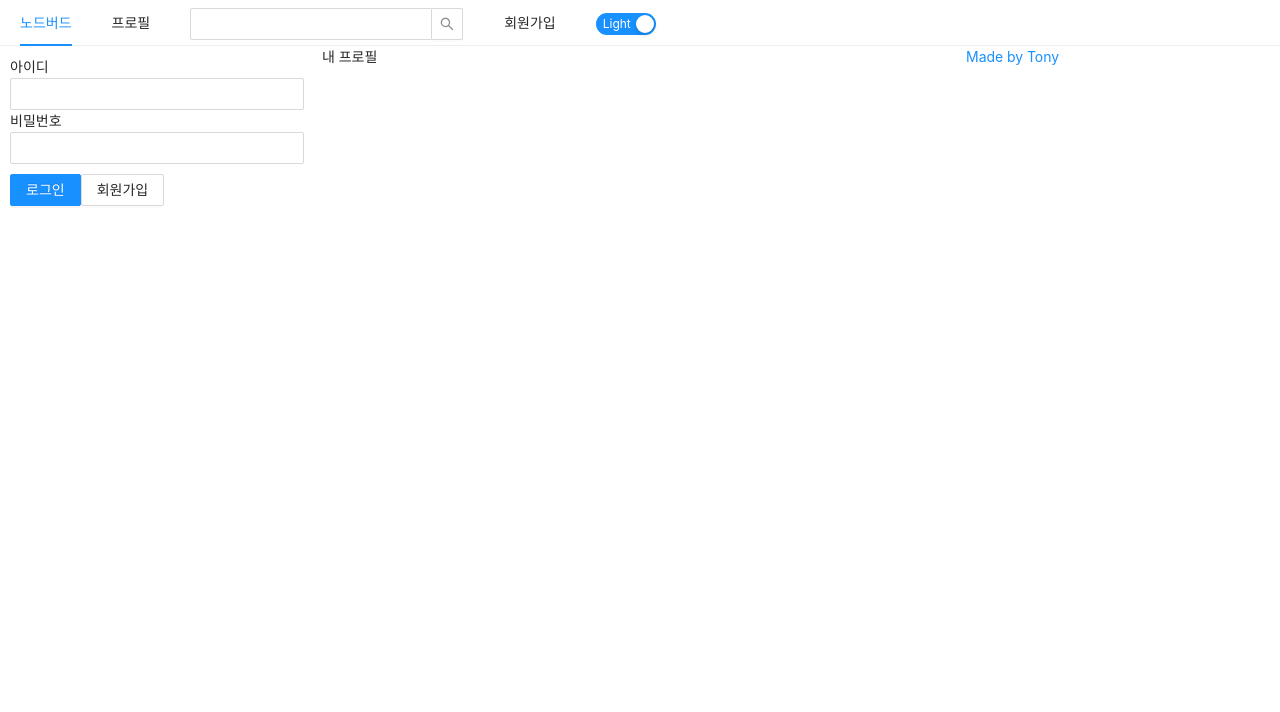
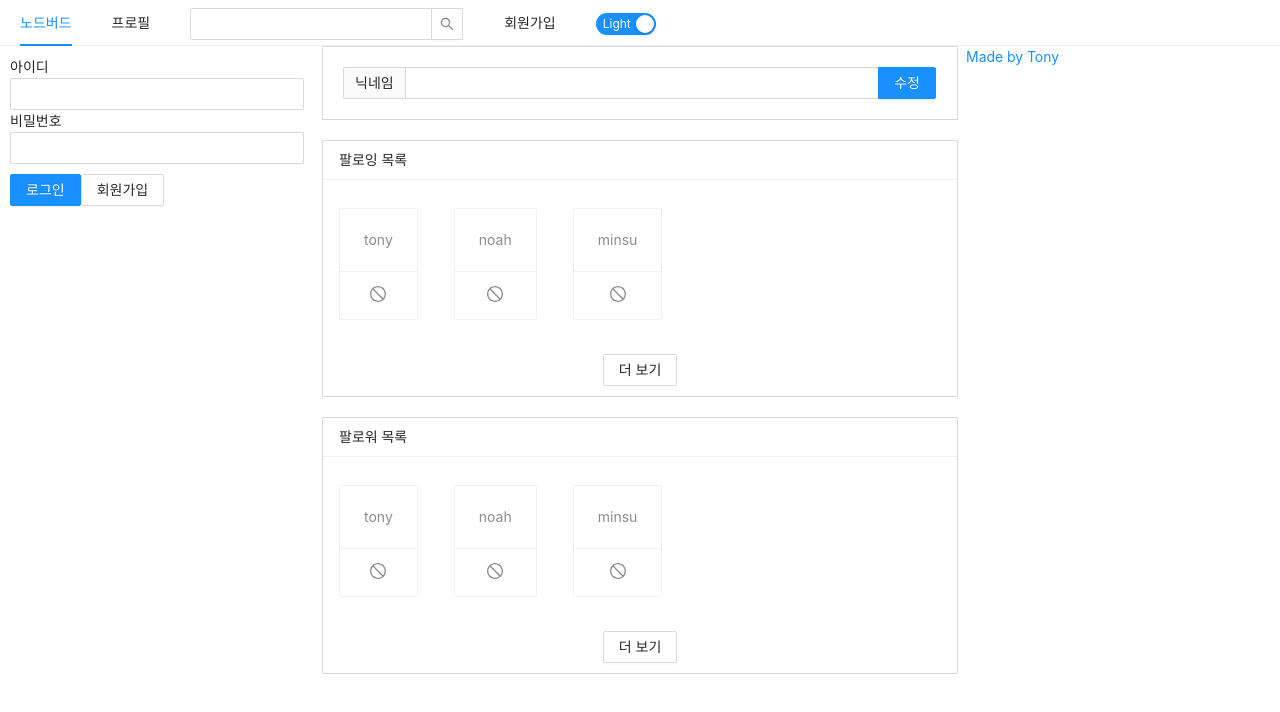
Before and after one commit to TaehwanGo/node-bird, a Next.js app in the folder front/: page /profile in a window 1280 px wide. Shown: the top 712 px of the page. Built offline with nearby package versions, Linux system fonts and the light colour scheme.

Commit message:
1-8. 프로필 페이지 만들기

```diff
--- a/front/components/AppLayout.js
+++ b/front/components/AppLayout.js
@@ -71,7 +71,11 @@
           {children}
         </Col>
         <Col xs={24} md={6}>
-          <a href="https://www.taehwango.info" target="_blank" rel="noreferrer">
+          <a
+            href="https://www.taehwango.info"
+            target="_blank"
+            rel="noreferrer noopener"
+          >
             Made by Tony
           </a>
         </Col>
--- /dev/null
+++ b/front/components/FollowList.js
@@ -0,0 +1,36 @@
+import React from 'react';
+import PropTypes from 'prop-types';
+import { List, Button, Card } from 'antd';
+import { StopOutlined } from '@ant-design/icons';
+
+const FollowList = ({ header, data }) => {
+  return (
+    <List
+      style={{ marginBottom: 20 }}
+      grid={{ gutter: 4, xs: 2, md: 3 }}
+      header={<div>{header}</div>}
+      size="small"
+      loadMore={
+        <div style={{ textAlign: 'center', margin: '10px 0' }}>
+          <Button>더 보기</Button>
+        </div>
+      }
+      bordered
+      dataSource={data}
+      renderItem={item => (
+        <List.Item style={{ marginTop: 20 }}>
+          <Card actions={[<StopOutlined key="stop" />]}>
+            <Card.Meta description={item.nickname} />
+          </Card>
+        </List.Item>
+      )}
+    />
+  );
+};
+
+FollowList.propTypes = {
+  header: PropTypes.string.isRequired,
+  data: PropTypes.array.isRequired,
+};
+
+export default FollowList;
--- /dev/null
+++ b/front/components/NicknameEditForm.js
@@ -0,0 +1,18 @@
+import React, { useMemo } from 'react';
+import { Form, Input } from 'antd';
+
+const NicknameEditForm = () => {
+  const style = useMemo(() => ({
+    marginBottom: '20px',
+    border: '1px solid #d9d9d9',
+    padding: '20px',
+  }));
+
+  return (
+    <Form style={style}>
+      <Input.Search addonBefore="닉네임" enterButton="수정" />
+    </Form>
+  );
+};
+
+export default NicknameEditForm;
--- a/front/pages/profile.js
+++ b/front/pages/profile.js
@@ -1,15 +1,29 @@
 import React from 'react'; // next에선 안해도 됨(해도 상관은 없음)
 import AppLayout from '../components/AppLayout';
 import Head from 'next/head';
+import NicknameEditForm from '../components/NicknameEditForm';
+import FollowList from '../components/FollowList';
 
 const Profile = () => {
+  const followerList = [
+    { nickname: 'tony' },
+    { nickname: 'noah' },
+    { nickname: 'minsu' },
+  ];
+  const followingList = [
+    { nickname: 'tony' },
+    { nickname: 'noah' },
+    { nickname: 'minsu' },
+  ];
   return (
     <>
       <Head>
         <title>내 프로필 | NodeBird</title>
       </Head>
       <AppLayout>
-        <div>내 프로필</div>
+        <NicknameEditForm />
+        <FollowList header="팔로잉 목록" data={followingList} />
+        <FollowList header="팔로워 목록" data={followerList} />
       </AppLayout>
     </>
   );
```
Also changed, not shown: 1 other file (tests, documents, lock files or other folders).
